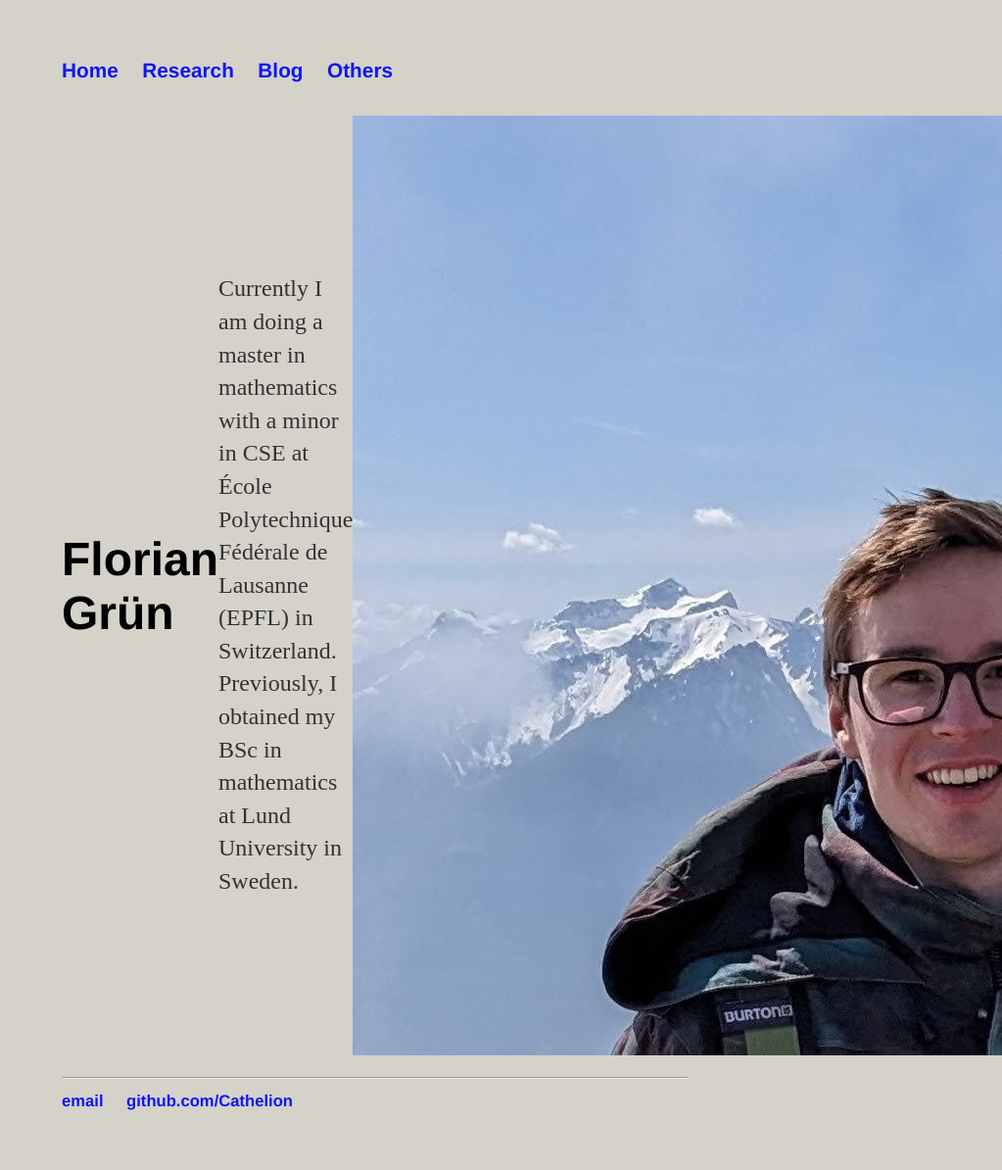
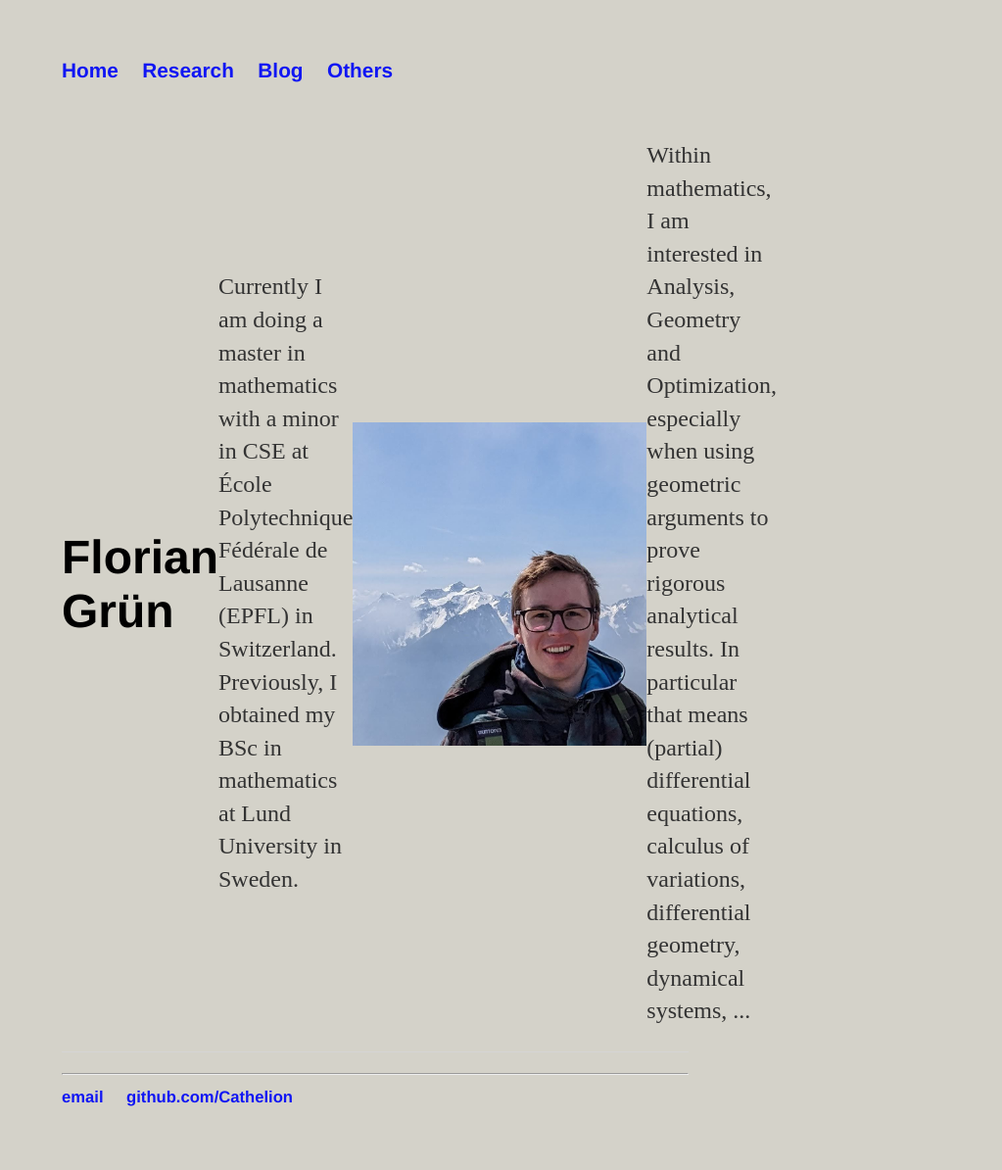
Before and after one commit to Cathelion/Cathelion.github.io, a Jekyll site: the page built from index.html, in a window 1280 px wide. Shown: the whole page at 98% size, without its empty margins (257-1280 px from the left). Built offline with Jekyll 4.4.1, drawn with Linux system fonts in a browser that asks for light colours.

Commit message:
Update index.html

```diff
--- a/index.html
+++ b/index.html
@@ -11,8 +11,8 @@ title: Home
 
 
 <div>
-  <img src="/photo_2023-08-25_16-39-54.jpg" alt="small img" />
-  <span>Within mathematics, I am interested in Analysis, Geometry and Optimization, especially when using geometric arguments to prove rigorous
+  <img src="/photo_2023-08-25_16-39-54.jpg" alt="small img" width=300 height=330/>
+  <p>Within mathematics, I am interested in Analysis, Geometry and Optimization, especially when using geometric arguments to prove rigorous
 					analytical results. In particular that means (partial) differential equations, calculus of variations, differential geometry, dynamical systems, ...
- </span>
+ </p>
 </div>
```
